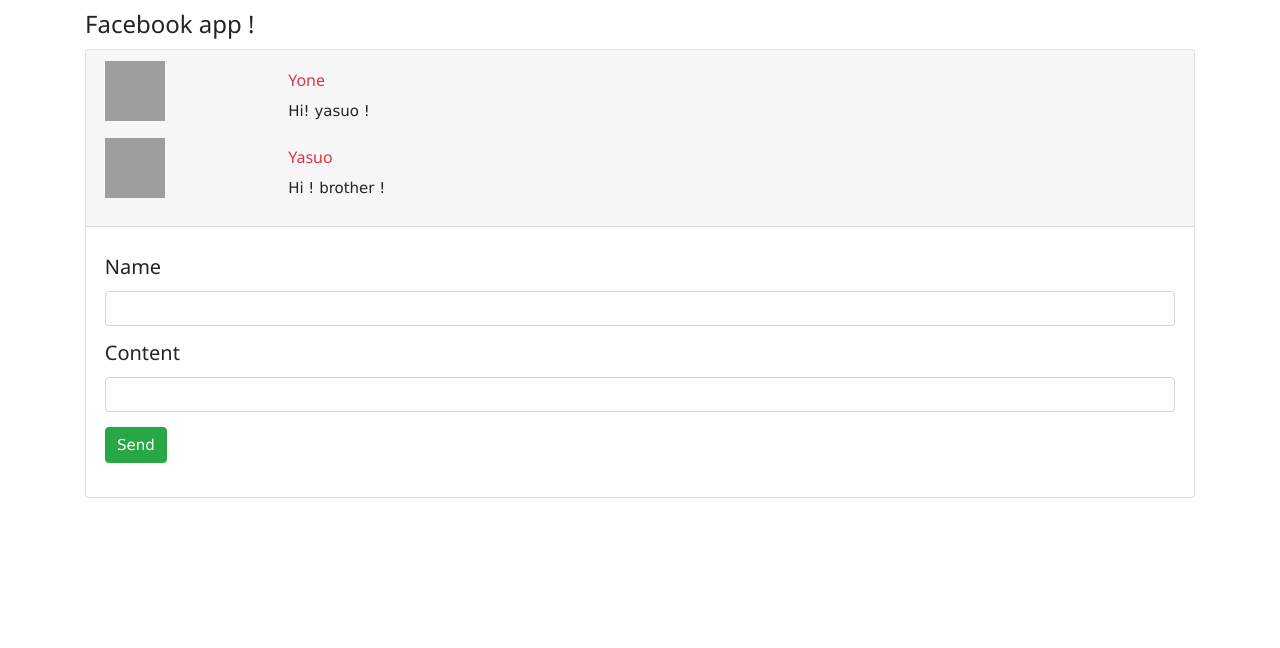
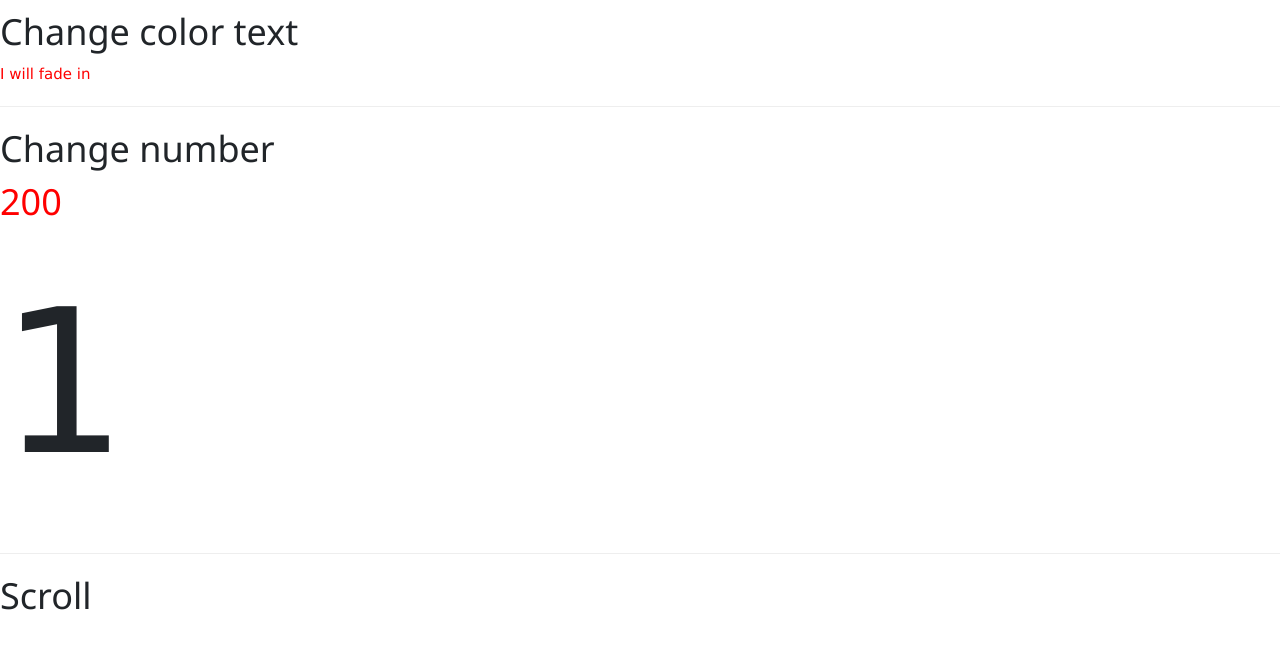
Before and after one commit to HiepHoang2190/Cyber-Reactjs-Componet-K3, a React (Create React App) app in the folder react-component-k3/: page / in a window 1280 px wide. Shown: the top 648 px of the page. Built offline with nearby package versions, Linux system fonts and the light colour scheme; grey boxes are pictures that could not be loaded.

Commit message:
ReactJs-K3: Lesson 34:React spring animation_useSpring(p2)

```diff
--- a/react-component-k3/package.json
+++ b/react-component-k3/package.json
@@ -14,6 +14,7 @@
     "react-dom": "^17.0.2",
     "react-redux": "^7.2.4",
     "react-scripts": "4.0.3",
+    "react-spring": "^9.2.4",
     "redux": "^4.1.0",
     "styled-components": "^5.3.0",
     "sweetalert2": "^11.0.20",
--- a/react-component-k3/src/App.js
+++ b/react-component-k3/src/App.js
@@ -13,6 +13,7 @@
 import DemoUseContext from './Hooks/DemoUseContext';
 import ContextProvider from './Hooks/Context/ContextProvider';
 import DemoReduxApp from './Hooks/DemoReduxApp';
+import DemoUseSpring from './Hooks/ReactSpring/DemoUseSpring';
 
 
 
@@ -32,7 +33,8 @@
         {/* <DemoUseRef /> */}
         {/* <DemoUseReducer /> */}
         {/* <DemoUseContext /> */}
-        <DemoReduxApp />
+        {/* <DemoReduxApp /> */}
+        <DemoUseSpring />
       </ContextProvider>
     );
   }
--- /dev/null
+++ b/react-component-k3/src/Hooks/ReactSpring/DemoUseSpring.js
@@ -0,0 +1,53 @@
+import React from 'react'
+
+import { useSpring, animated } from 'react-spring'
+
+
+export default function DemoUseSpring(props) {
+
+
+    const propsAnim = useSpring({
+        color_text: 'red', from: { color_text: 'green' },
+        config: { duration: 1000 }
+    })
+
+
+    const propsAnimNumber = useSpring(
+        {
+            num: 200, color: 'red', from: { num: 10, color: 'black' },
+            config: { duration: 3000 }
+
+        })
+
+    const propsScroll = useSpring({ scroll: 100, from: { scroll: 0 }, config: { duration: 1000 } })
+
+    return <div>
+
+        <h1>Change color text</h1>
+        <animated.div style={{
+            color: propsAnim.color_text
+        }}>I will fade in</animated.div>
+
+        <hr />
+        <h1>Change number</h1>
+        <animated.h1 style={{
+            color: propsAnimNumber.color
+        }}>
+            {propsAnimNumber.num}
+
+
+        </animated.h1>
+
+        <animated.p style={{
+            fontSize: propsAnimNumber.num
+        }}>1</animated.p>
+
+        <hr />
+        <h1>Scroll</h1>
+        <animated.div scrollTop={propsScroll.scroll} >
+
+
+        </animated.div>
+    </div>
+
+}
```
Also changed, not shown: 1 other file (tests, documents, lock files or other folders).
